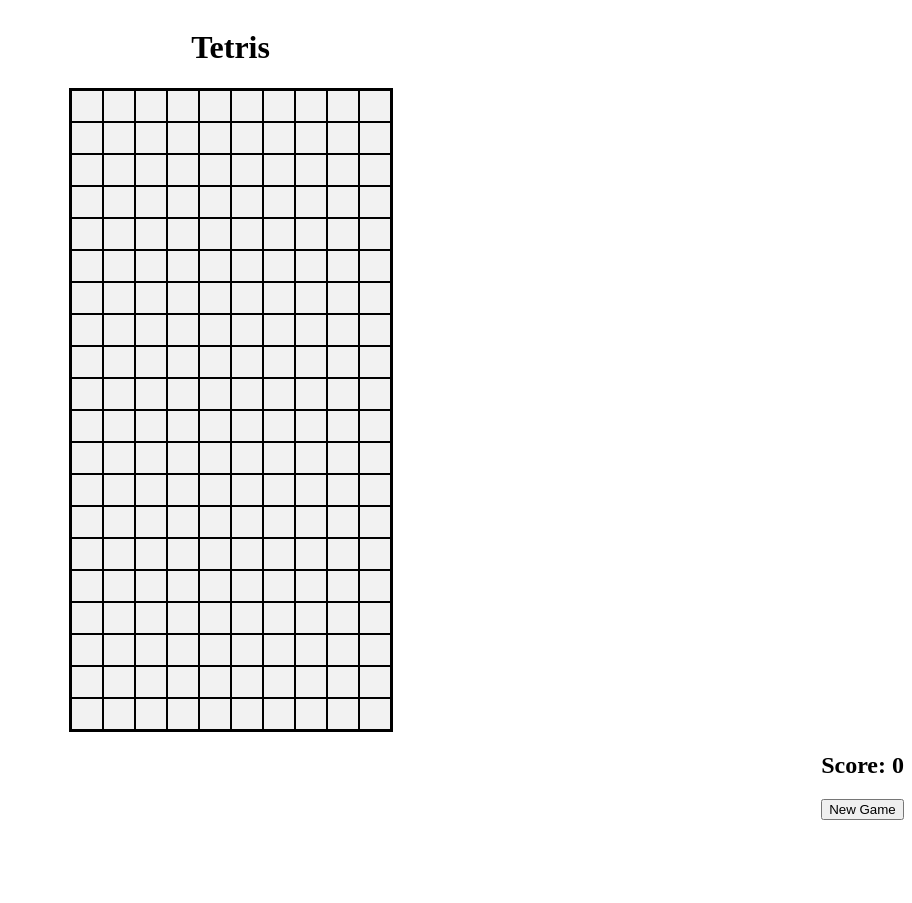
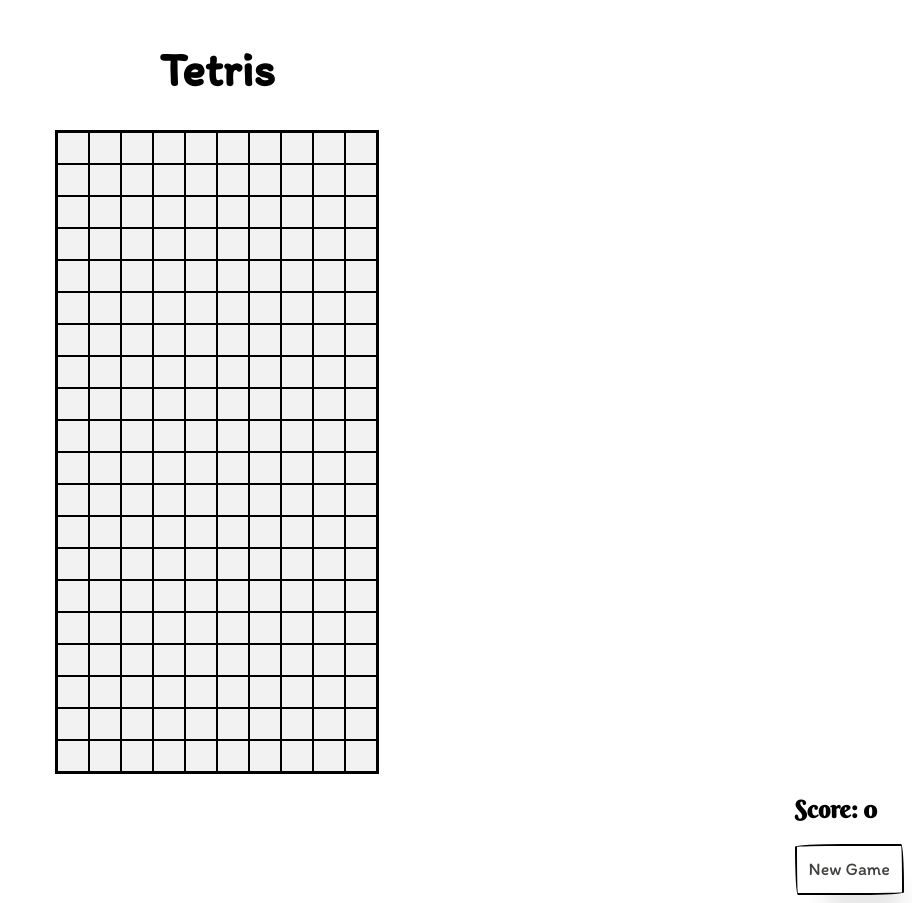
Before and after one commit to CCMatson/ts-tetris, a React (Vite) app: page / in a window 1280 px wide. Shown: the whole page, without its empty margins (368-1280 px from the left). Before the commit the page ends 828 px from the top, so only its background shows below. Built offline with nearby package versions, Linux system fonts and the light colour scheme.

Commit message:
create upcoming shapes window

```diff
--- a/src/App.tsx
+++ b/src/App.tsx
@@ -1,20 +1,21 @@
 import Board from "./components/board";
+import UpcomingBlocks from "./components/upcomingBlocks";
 import { useTetris } from "./hooks/useTetris";
 
 function App() {
-  const { board, startGame, isPlaying , score } = useTetris();
+  const { board, startGame, isPlaying , score , upcomingBlocks} = useTetris();
 
   return (
-    <>
       <div className="App">
         <h1>Tetris</h1>
         <Board currentBoard={board} />
         <div className="controls">
           <h2>Score: {score}</h2>
-          {isPlaying ? null : <button onClick={startGame}>New Game</button>}
+          {isPlaying ? (
+            <UpcomingBlocks upcomingBlocks={upcomingBlocks}/>
+            ): ( <button  className="button" onClick={startGame}>New Game</button>)}
         </div>
       </div>
-    </>
   );
 }
 
--- a/src/components/board.tsx
+++ b/src/components/board.tsx
@@ -1,5 +1,5 @@
 import { BoardShape } from "../types/types";
-import Cell from "./cell";
+import Cell from "./Cell";
 
 interface Props {
   currentBoard: BoardShape;
--- a/src/components/upcomingBlocks.tsx
+++ b/src/components/upcomingBlocks.tsx
@@ -4,20 +4,35 @@
   upcomingBlocks: Block[];
 }
 
-// function upcomingBlocks({ upcomingBlocks}: Props) {
-//   return (
-//     <div>
-//       {upcomingBlocks.map((block, blockIndex) => {
-//         const shape = Shapes[block].shapes.filter((row) => row.some((cell) => cell)
-//         )
-//         return (
-//           <div>
-//             {shape.map((row, rowIndex) => {
-//               return
-//             })}
-//           </div>
-//         )
-//       })}
-//     </div>
-//   )
-// }
+function UpcomingBlocks({ upcomingBlocks }: Props) {
+  return (
+    <div className="upcoming">
+      {upcomingBlocks.map((block, blockIndex) => {
+        const shape = Shapes[block].shapes.filter((row) =>
+          row.some((cell) => cell)
+        );
+        return (
+          <div key={blockIndex}>
+            {shape.map((row, rowIndex) => {
+              return (
+                <div key={rowIndex} className="row">
+                  {row.map((isSet, cellIndex) => {
+                    const cellClass = isSet ? block : "hidden";
+                    return (
+                      <div
+                        key={`${blockIndex}-${rowIndex}-${cellIndex}`}
+                        className={`cell ${cellClass}`}
+                      ></div>
+                    );
+                  })}
+                </div>
+              );
+            })}
+          </div>
+        );
+      })}
+    </div>
+  );
+}
+
+export default UpcomingBlocks;
--- a/src/index.css
+++ b/src/index.css
@@ -1,3 +1,5 @@
+@import url('https://fonts.googleapis.com/css2?family=Berkshire+Swash&family=Itim&display=swap');
+
 body {
   --color-background: #FFFFFF;
 }
@@ -19,7 +21,15 @@
 h1{
 text-align: center;
 grid-area: title;
+font-size: 48px;
 --color-title: #222222;
+font-family: 'Berkshire Swash', cursive;
+font-family: 'Itim', cursive;;
+}
+
+h2 {
+  font-family: 'Itim', cursive;
+  font-family: 'Berkshire Swash', cursive;
 }
 
 .controls {
@@ -37,10 +47,23 @@
   display: flex;
 }
 
+.upcoming {
+  display: flex;
+  flex-direction: row-reverse;
+  justify-content: flex-end;
+  gap: 10px;
+  border: #222222 solid 2px;
+  padding: 10px;
+}
+
 .cell {
   width: 30px;
   aspect-ratio: 1;
   border: .05px black solid;
+}
+
+.cell.hidden {
+  visibility: hidden;
 }
 
 .cell.Empty{
@@ -50,7 +73,7 @@
 }
 
 .cell.I {
-  background-color: #cde5f9;
+  background-color: #0900ff;
 }
 
 .cell.J {
@@ -76,3 +99,83 @@
 .cell.Z {
   background-color: #362904;
 }
+
+.button {
+  align-self: center;
+  background-color: #fff;
+  background-image: none;
+  background-position: 0 90%;
+  background-repeat: repeat no-repeat;
+  background-size: 4px 3px;
+  border-radius: 15px 225px 255px 15px 15px 255px 225px 15px;
+  border-style: solid;
+  border-width: 2px;
+  box-shadow: rgba(0, 0, 0, .2) 15px 28px 25px -18px;
+  box-sizing: border-box;
+  color: #41403e;
+  cursor: pointer;
+  display: inline-block;
+  font-family: Neucha, sans-serif;
+  font-size: 1rem;
+  line-height: 23px;
+  outline: none;
+  padding: .75rem;
+  text-decoration: none;
+  transition: all 235ms ease-in-out;
+  border-bottom-left-radius: 15px 255px;
+  border-bottom-right-radius: 225px 15px;
+  border-top-left-radius: 255px 15px;
+  border-top-right-radius: 15px 225px;
+  user-select: none;
+  -webkit-user-select: none;
+  touch-action: manipulation;
+  font-family: 'Berkshire Swash', cursive;
+  font-family: 'Itim', cursive;;
+  font-size: 18px;
+}
+
+.button:hover {
+  box-shadow: rgba(0, 0, 0, .3) 2px 8px 8px -5px;
+  transform: translate3d(0, 2px, 0);
+  background-color: #eef3ff;
+}
+
+.button:focus {
+  box-shadow: rgba(0, 0, 0, .3) 2px 8px 4px -6px;
+}
+
+@media screen and (max-width: 800px) {
+  /* CSS styles for screens with a width of 800px or less */
+  .App {
+    display: flex;
+    flex-direction: column;
+  }
+
+  .upcoming {
+    display: flex;
+    justify-content: space-around;
+  }
+}
+
+@media screen and (max-width: 700px) {
+  /* CSS styles for screens with a width of 800px or less */
+  .App {
+    display: flex;
+    flex-direction: column;
+  }
+
+  h1 {
+    font-size: 24px;
+  }
+  h2 {
+    font-size: 18px;
+  }
+  .cell {
+    width: 20px;
+  }
+
+  .upcoming {
+    display: flex;
+    justify-content: space-around;
+  }
+}
```
Also changed, not shown: 1 other file (tests, documents, lock files or other folders).
